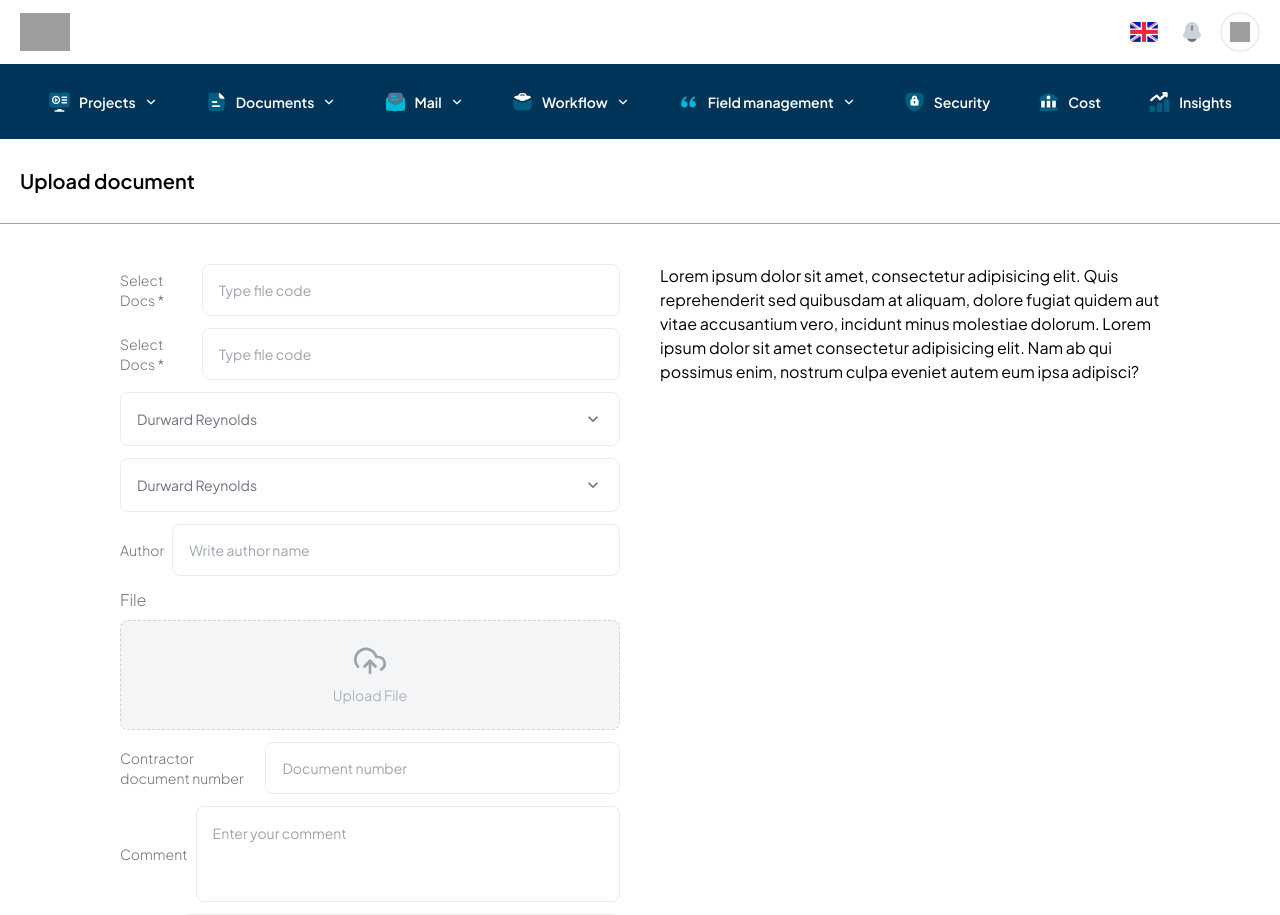
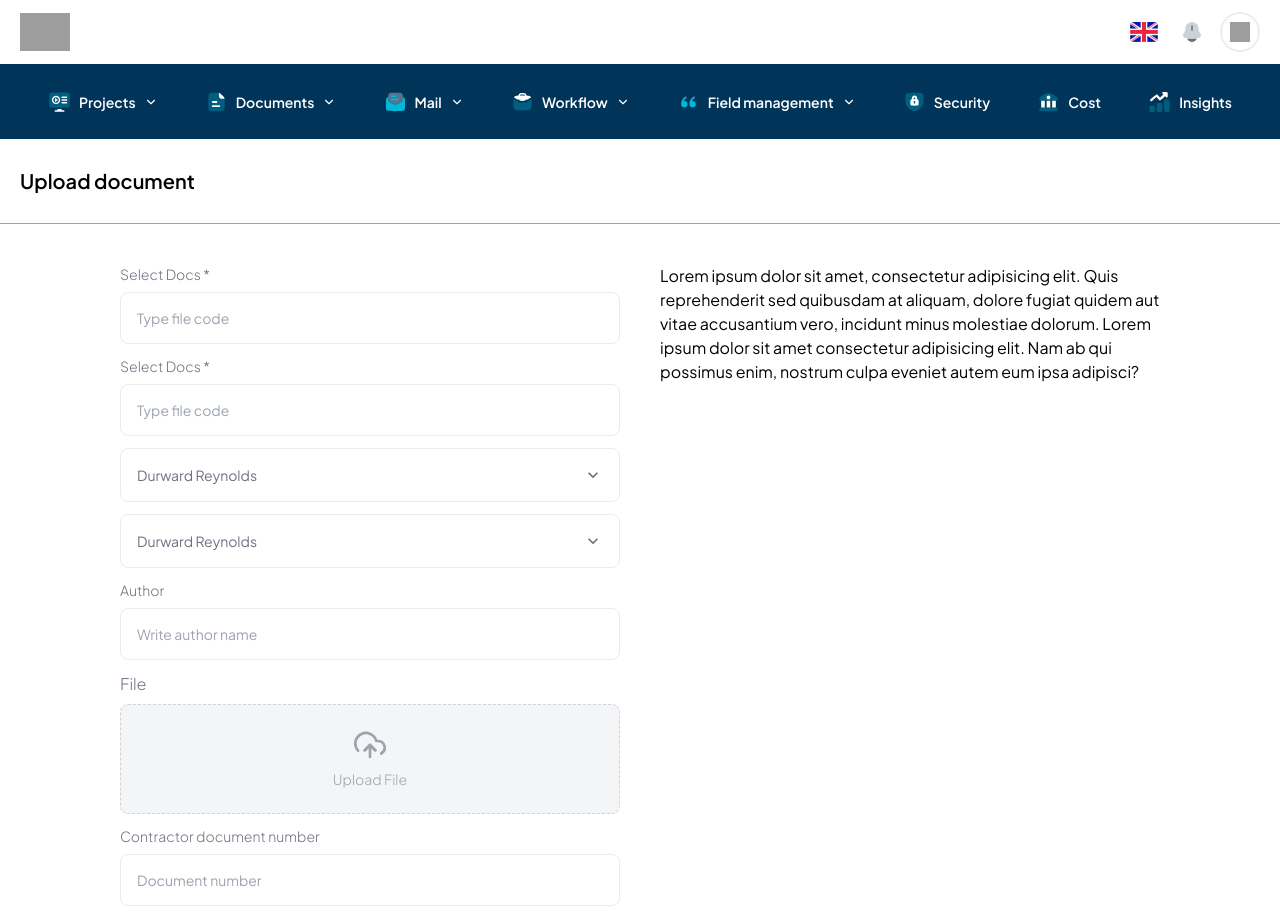
Before and after one commit to BCPAZ/crm-app, a React (Vite) app: page /documents/upload-new-document in a window 1280 px wide. Shown: the top 915 px of the page. Built offline with nearby package versions, Linux system fonts and the light colour scheme; grey boxes are pictures that could not be loaded.

Commit message:
feat : Input and selects props changed

```diff
--- a/src/views/App/Documents/UploadNewDocument.jsx
+++ b/src/views/App/Documents/UploadNewDocument.jsx
@@ -14,15 +14,15 @@ const UploadNewDocument = () => {
       </div>
       <div className="max-w-[1080px] w-full flex lg:flex-row flex-col justify-between mx-auto px-5 gap-10 py-10">
         <div className="lg:w-1/2 w-full flex flex-col gap-3">
-          <SecondInput label="Select Docs *" placeholder="Type file code" type="text" />
-          <SecondInput label="Select Docs *" placeholder="Type file code" type="text" />
-          <Select />
-          <Select />
-          <SecondInput label="Author" placeholder="Write author name" type="text" />
+          <SecondInput column label="Select Docs *" placeholder="Type file code" type="text" />
+          <SecondInput column label="Select Docs *" placeholder="Type file code" type="text" />
+          <Select column />
+          <Select column />
+          <SecondInput column label="Author" placeholder="Write author name" type="text" />
           <FileUploader />
-          <SecondInput label="Contractor document number" placeholder="Document number" type="text" />
-          <SecondTextArea label="Comment" placeholder="Enter your comment" /> {/* labelValue doğru şekilde sağlanmış */}
-          <SecondInput label="Page size" placeholder="Page size" type="text" />
+          <SecondInput column label="Contractor document number" placeholder="Document number" type="text" />
+          <SecondTextArea column label="Comment" placeholder="Enter your comment" /> {/* labelValue doğru şekilde sağlanmış */}
+          <SecondInput column label="Page size" placeholder="Page size" type="text" />
           <Button value="Upload" />
         </div>
         <div className="lg:w-1/2 w-full">
```
